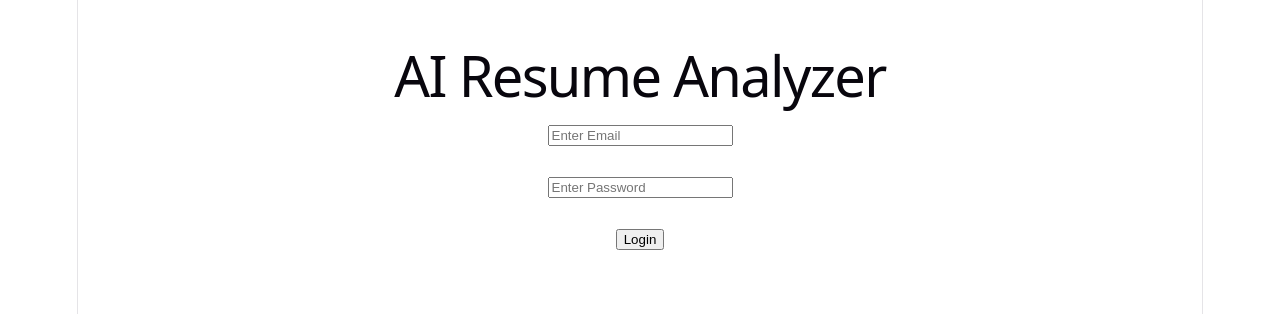
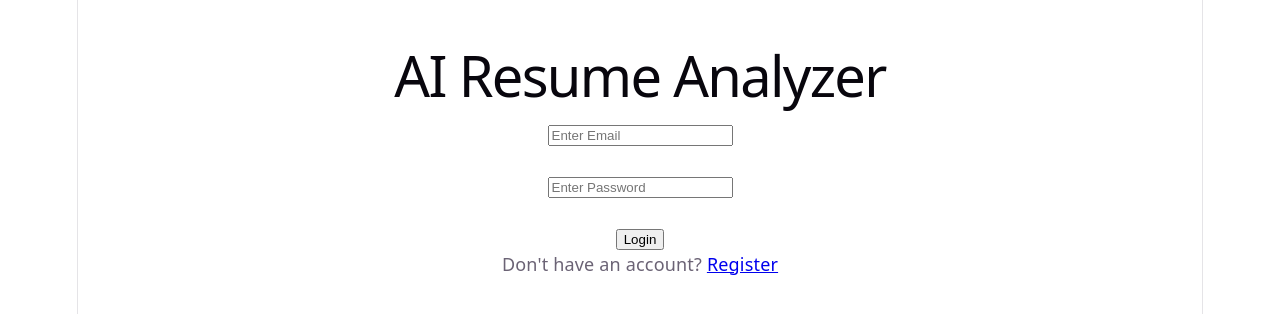
Before and after one commit to ritwikvarshney25-debug/AI-Resume-Analyzer, a React (Vite) app in the folder client/: page / in a window 1280 px wide. Shown: the top 314 px of the page. Built offline with nearby package versions, Linux system fonts and the light colour scheme.

Commit message:
Updated login and register pages

```diff
--- a/client/src/pages/Login.jsx
+++ b/client/src/pages/Login.jsx
@@ -1,5 +1,6 @@
 import { useState } from "react";
 import axios from "axios";
+import { Link } from "react-router-dom";
 
 function Login() {
   const [email, setEmail] = useState("");
@@ -59,6 +60,10 @@
           Login
         </button>
       </form>
+      <p>
+  Don't have an account?{" "}
+  <Link to="/register">Register</Link>
+</p>
     </div>
   );
 }
--- a/client/src/pages/Register.jsx
+++ b/client/src/pages/Register.jsx
@@ -1,5 +1,6 @@
 import { useState } from "react";
 import axios from "axios";
+import { Link } from "react-router-dom";
 
 function Register() {
   const [name, setName] = useState("");
@@ -66,7 +67,13 @@
           Register
         </button>
       </form>
+
+      <p>
+  Already have an account? <Link to="/">Login</Link>
+</p>
+
     </div>
+
   );
 }
 
```
